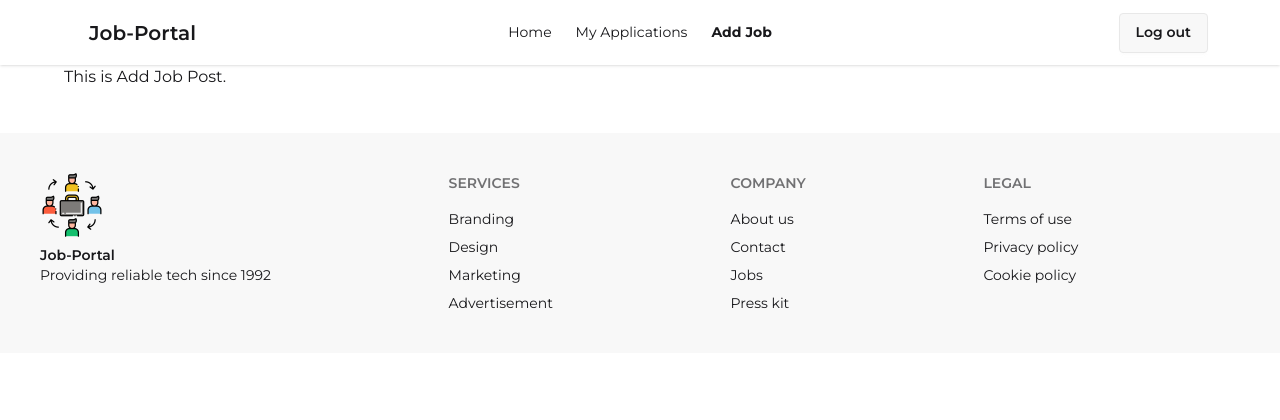
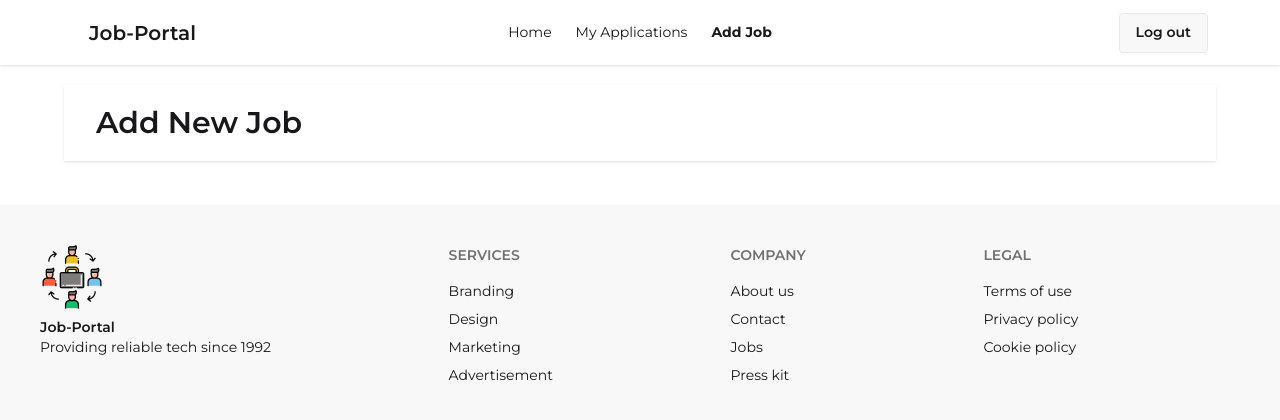
Before and after one commit to Suprio-Das/Job-Portal-Client, a React (Vite) app: page /addJobPost in a window 1280 px wide. Shown: the top 420 px of the page. Built offline with nearby package versions, Linux system fonts and the light colour scheme; no server answers; sample sign-in values are in the browser's storage.

Commit message:
Add Job Post page title and padding added to the div

```diff
--- a/src/Pages/Job/AddJobPost.jsx
+++ b/src/Pages/Job/AddJobPost.jsx
@@ -2,8 +2,8 @@ import React from 'react';
 
 const AddJobPost = () => {
     return (
-        <div className='w-[90%] mx-auto'>
-            <h1>This is Add Job Post.</h1>
+        <div className='w-[90%] mx-auto shadow-sm px-8 py-5 my-5'>
+            <h1 className='text-3xl font-semibold'>Add New Job</h1>
         </div>
     );
 };
```
